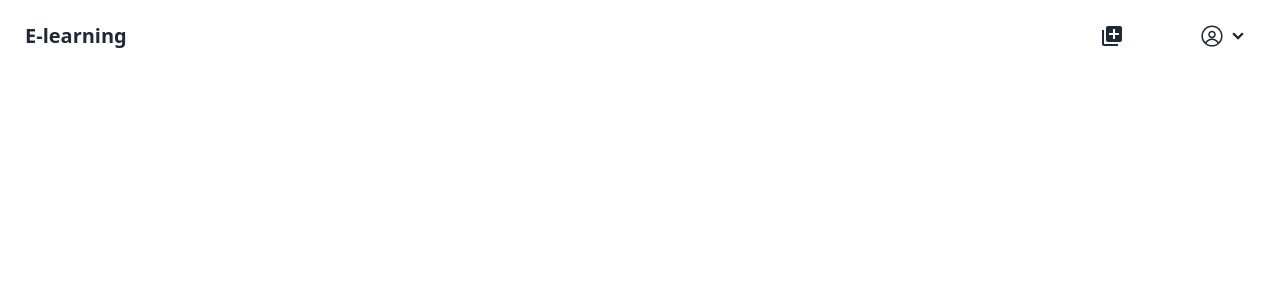
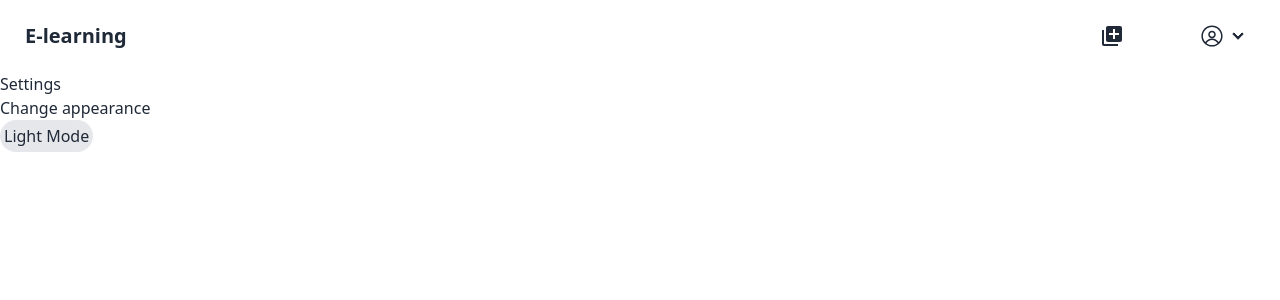
Before and after one commit to nyanjuisam03/E-learning-System, a React (Vite) app in the folder E-learning/: page /student-settings in a window 1280 px wide. Before the commit this address had no page. Shown: the top 300 px of the page. Built offline with nearby package versions, Linux system fonts and the light colour scheme.

Commit message:
sixth commit

```diff
--- a/E-learning/src/App.jsx
+++ b/E-learning/src/App.jsx
@@ -6,6 +6,8 @@ import Tutorhome from './tutor/tutorhome';
 import StudentHome from './students/studenthome';
 import Layout from './students/layout';
 import CourseMake from './tutor/courseMake';
+import Settings from './students/settings';
+import Course from './students/course';
 
 function App() {
   return (
@@ -18,7 +20,9 @@ function App() {
             <Route path="/tutor" element={<Tutorhome />} />
             <Route path="/student" element={<StudentHome />} />
             <Route path='/tutor-add' element={<CourseMake/>}/>
-          </Routes>
+            <Route path='/student-settings' element={<Settings/>}/>
+            <Route path='/student-join'  element={<Course/>}/>
+             </Routes>
         </Layout>
       </Router>
     </>
--- a/E-learning/src/index.css
+++ b/E-learning/src/index.css
@@ -1,3 +1,17 @@
 @tailwind base;
 @tailwind components;
 @tailwind utilities;
+
+body {
+    transition: background-color 0.5s, color 0.5s;
+  }
+
+  .dark {
+    --bg-color: #1a202c;
+    --text-color: #e2e8f0;
+  }
+
+  .dark-mode {
+    background-color: var(--bg-color);
+    color: var(--text-color);
+  }
--- /dev/null
+++ b/E-learning/src/students/components/darktoggle.jsx
@@ -0,0 +1,30 @@
+import React, { useState, useEffect } from 'react';
+
+const DarkModeToggle = () => {
+  const [darkMode, setDarkMode] = useState(false);
+
+  useEffect(() => {
+    if (darkMode) {
+      document.documentElement.classList.add('dark');
+    } else {
+      document.documentElement.classList.remove('dark');
+    }
+  }, [darkMode]);
+
+  const toggleDarkMode = () => {
+    setDarkMode(!darkMode);
+  };
+
+  return (
+    <button
+      className={`rounded-full p-1 ${
+        darkMode ? 'bg-gray-800 text-white' : 'bg-gray-200 text-gray-800'
+      }`}
+      onClick={toggleDarkMode}
+    >
+      {darkMode ? 'Dark Mode' : 'Light Mode'}
+    </button>
+  );
+};
+
+export default DarkModeToggle;
--- /dev/null
+++ b/E-learning/src/students/course.jsx
@@ -0,0 +1,11 @@
+import React from 'react'
+
+function Course() {
+  return (
+    <div>
+    <h2>Available course</h2>
+    </div>
+  )
+}
+
+export default Course
--- a/E-learning/src/students/navbar.jsx
+++ b/E-learning/src/students/navbar.jsx
@@ -25,7 +25,7 @@ function Navbar() {
           </summary>
           <ul className="p-2 bg-base-100 rounded-t-none ">
             <li><a>Profile</a></li>
-            <li><a>Settings</a></li>
+            <li><a><Link to={'/student-settings'}>Settings</Link></a></li>
             <li><a>Logout</a></li>
           </ul>
         </details>
--- /dev/null
+++ b/E-learning/src/students/profile/profile.jsx
@@ -0,0 +1,12 @@
+import React from 'react'
+
+const profile = () => {
+  return (
+    <div>
+      <h1>Profile</h1>
+      <p>This is the user profile</p>
+    </div>
+  )
+}
+
+export default profile
--- /dev/null
+++ b/E-learning/src/students/settings.jsx
@@ -0,0 +1,18 @@
+import React, { useState, useEffect } from 'react';
+import DarkModeToggle from './components/darktoggle';
+
+const Settings = () => {
+
+
+  return (
+    <div>
+      <h2>Settings</h2>
+      <div>
+        <h2>Change appearance</h2>
+        <DarkModeToggle/>
+      </div>
+    </div>
+  );
+};
+
+export default Settings;
--- a/E-learning/tailwind.config.js
+++ b/E-learning/tailwind.config.js
@@ -4,6 +4,7 @@ export default {
     "./index.html",
     "./src/**/*.{js,ts,jsx,tsx}",
   ],
+  darkMode: 'class',
   theme: {
     extend: {},
   },
```
